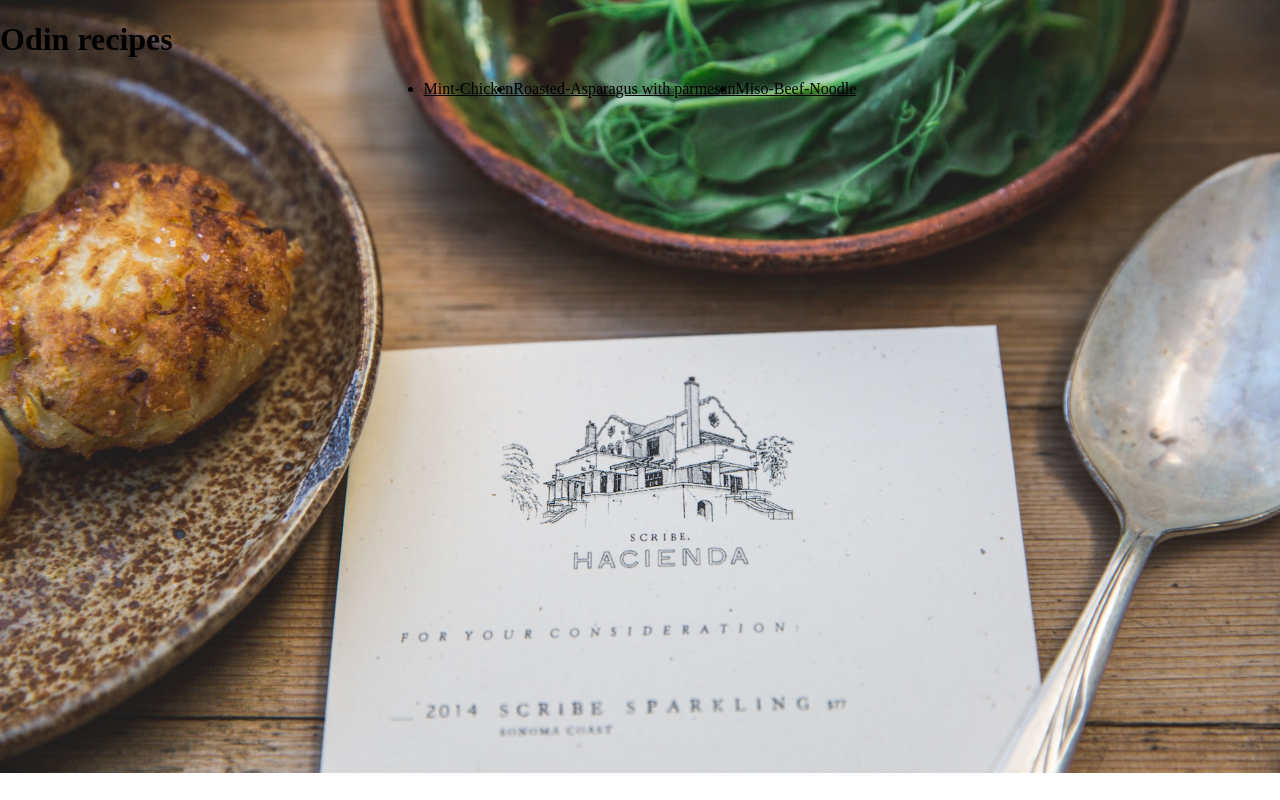
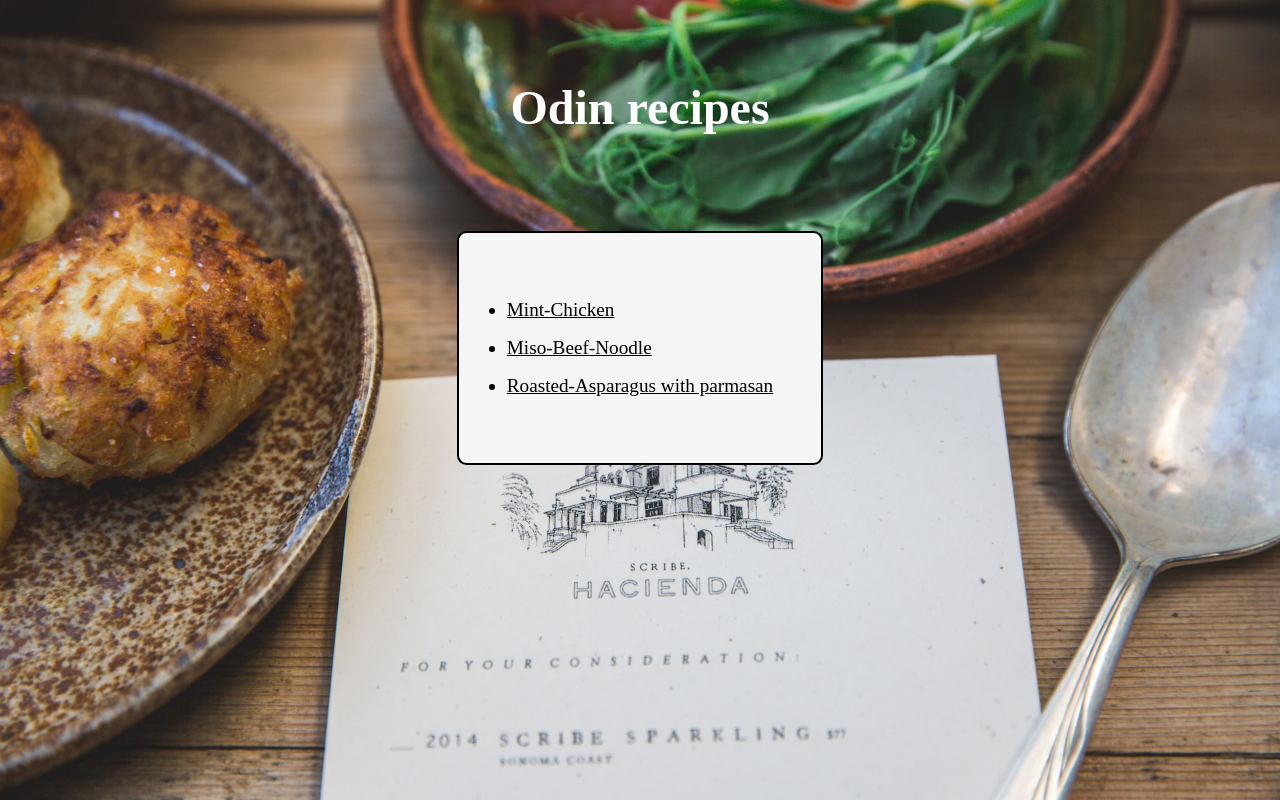
Before and after one commit to Benjaminrodas28/odin-recipes, a plain HTML site: page index.html in a window 1280 px wide. Drawn offline with Linux system fonts and the light colour scheme.

Commit message:
wrap the ul links in a div

```diff
--- a/index.html
+++ b/index.html
@@ -8,15 +8,18 @@
     <link rel="stylesheet" href="style.css">
 </head>
 <body>
-    <div>
-        <h1>Odin recipes</h1>
-        <ul>
-            <li><a href="recipes/mint-chicken.html">Mint-Chicken</a></li>
-            <li><a href="recipes/roasted-asparagus.html">Roasted-Asparagus with parmesan</a></li>
-            <li><a href="recipes/miso-beef-noodle.html">Miso-Beef-Noodle</a></li>
+    <div class="home-page">
+        <h1 class="home-header">Odin recipes</h1>
+        <ul class="recipes-links">
+
+          <div class="recipes-holder">
+
+            <li class="list-items"><a href="recipes/mint-chicken.html">Mint-Chicken</a></li>
+            <li class="list-items"><a href="recipes/miso-beef-noodle.html">Miso-Beef-Noodle</a></li>
+            <li class="list-items"><a href="recipes/roasted-asparagus.html">Roasted-Asparagus  with parmasan </a></li>
+
+          </div>
         </ul>
-        <img src="recipes/mint-chicken-img/
-        " alt="">
     </div>
 </body>
 </html>
```
